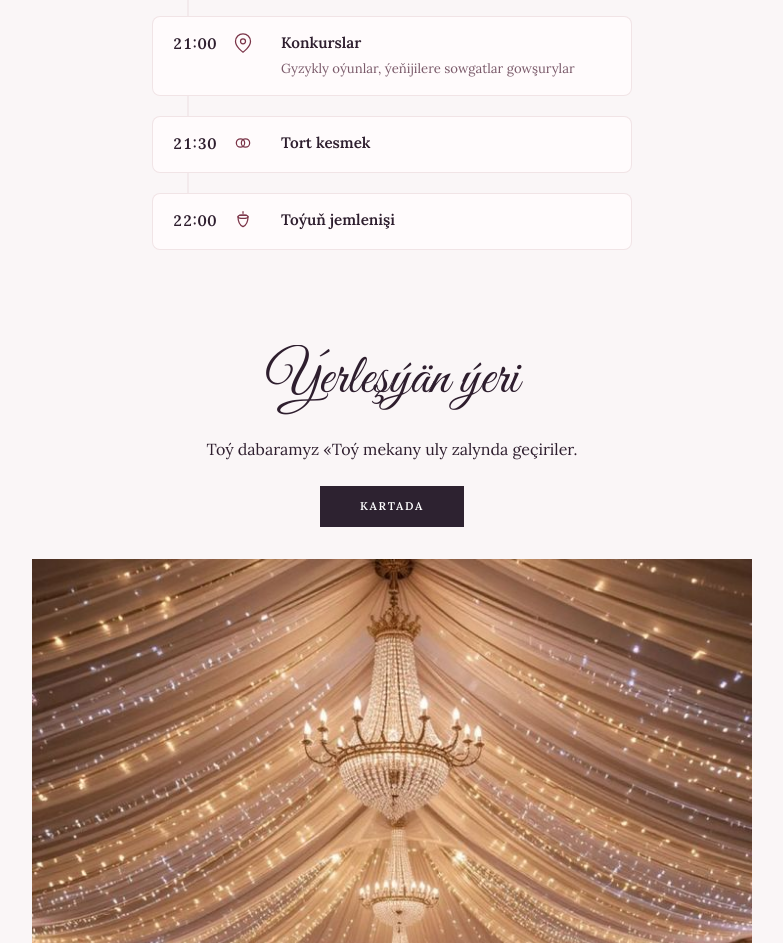
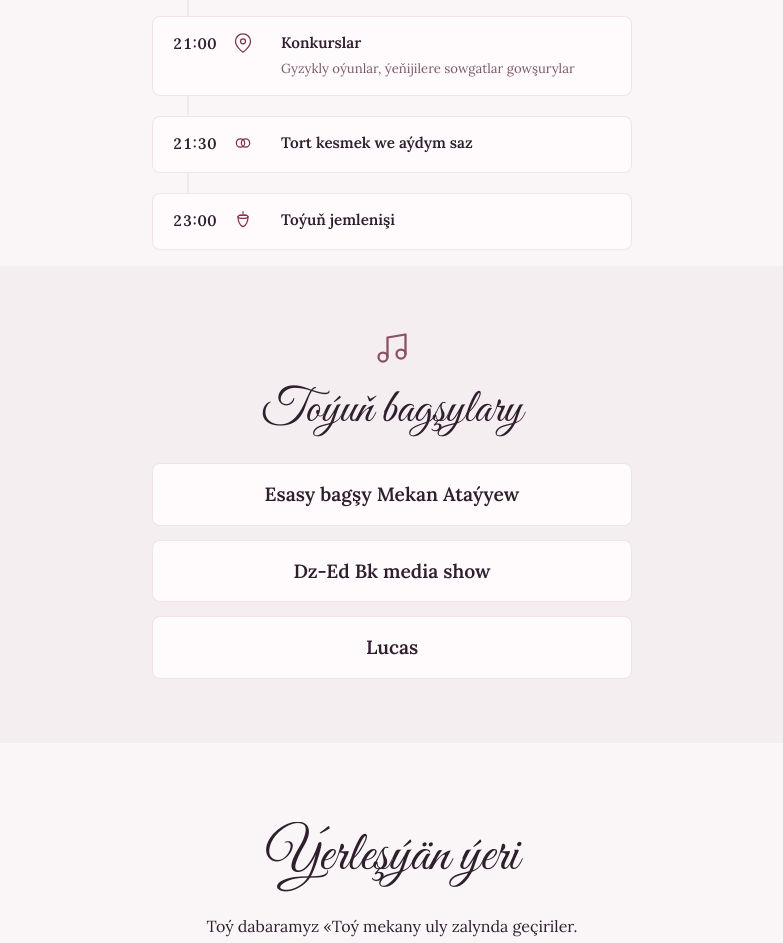
Before and after one commit to Orazovdb/selim-dursun-invitation, a React (Vite) app: page / in a window 1280 px wide. Shown: the part 2280-3223 px from the top of the page, without its empty margins (248-1031 px from the left). Built offline with nearby package versions, Linux system fonts and the light colour scheme.

Commit message:
Add GuestSingers component and update wedding data with new titles and guest singers list

```diff
--- /dev/null
+++ b/src/components/GuestSingers.css
@@ -0,0 +1,78 @@
+.guest-singers-section {
+	padding: 4rem 1.5rem;
+	background: var(--color-bg-soft);
+	color: var(--color-text);
+}
+
+.guest-singers-inner {
+	max-width: 480px;
+	margin: 0 auto;
+	text-align: center;
+}
+
+.guest-singers-icon-wrap {
+	display: flex;
+	justify-content: center;
+	margin-bottom: 1rem;
+	color: var(--color-accent);
+}
+
+.guest-singers-icon {
+	width: 2.25rem;
+	height: 2.25rem;
+	opacity: 0.85;
+}
+
+.guest-singers-title {
+	margin: 0 0 0.75rem;
+	font-family: "Great Vibes", cursive;
+	font-size: clamp(2.25rem, 7vw, 3rem);
+	font-weight: 400;
+	line-height: 1.2;
+	color: var(--color-text);
+}
+
+.guest-singers-intro {
+	margin: 0 0 1.5rem;
+	font-size: clamp(0.9rem, 2.2vw, 1rem);
+	font-weight: 400;
+	line-height: 1.6;
+	color: var(--color-text-muted);
+}
+
+.guest-singers-list {
+	list-style: none;
+	margin: 0;
+	padding: 0;
+	display: flex;
+	flex-direction: column;
+	gap: 0.85rem;
+}
+
+.guest-singers-item {
+	display: flex;
+	flex-direction: column;
+	gap: 0.2rem;
+	padding: 1rem 1.25rem;
+	background: var(--color-bg-card);
+	border: 1px solid var(--color-border);
+	border-radius: 8px;
+	text-align: center;
+	transition: border-color 0.2s;
+}
+
+.guest-singers-item:hover {
+	border-color: var(--color-accent-light);
+}
+
+.guest-singers-name {
+	font-size: clamp(1.05rem, 2.5vw, 1.2rem);
+	font-weight: 600;
+	color: var(--color-text);
+}
+
+.guest-singers-note {
+	font-size: 0.85rem;
+	color: var(--color-text-muted);
+	line-height: 1.4;
+}
--- /dev/null
+++ b/src/components/GuestSingers.tsx
@@ -0,0 +1,63 @@
+import { motion } from "framer-motion";
+import { weddingData } from "../data/wedding";
+import "./GuestSingers.css";
+
+function MusicIcon() {
+	return (
+		<svg
+			className="guest-singers-icon"
+			viewBox="0 0 24 24"
+			fill="none"
+			stroke="currentColor"
+			strokeWidth="1.5"
+			strokeLinecap="round"
+			strokeLinejoin="round"
+			aria-hidden
+		>
+			<path d="M9 18V5l12-2v13" />
+			<circle cx="6" cy="18" r="3" />
+			<circle cx="18" cy="16" r="3" />
+		</svg>
+	);
+}
+
+export function GuestSingers() {
+	const singers = weddingData.guestSingers as readonly { name: string; note: string }[];
+	const visible = singers.filter((s) => s.name.trim().length > 0);
+	if (visible.length === 0) return null;
+
+	return (
+		<section className="guest-singers-section" aria-labelledby="guest-singers-heading">
+			<motion.div
+				className="guest-singers-inner"
+				initial={{ opacity: 0, y: 24 }}
+				whileInView={{ opacity: 1, y: 0 }}
+				viewport={{ once: true }}
+				transition={{ duration: 0.55, ease: "easeOut" }}
+			>
+				<div className="guest-singers-icon-wrap">
+					<MusicIcon />
+				</div>
+				<h2 id="guest-singers-heading" className="guest-singers-title">
+					{weddingData.guestSingersTitle}
+				</h2>
+				<p className="guest-singers-intro">{weddingData.guestSingersIntro}</p>
+				<ul className="guest-singers-list">
+					{visible.map((s, i) => (
+						<motion.li
+							key={`${s.name}-${i}`}
+							className="guest-singers-item"
+							initial={{ opacity: 0, x: -12 }}
+							whileInView={{ opacity: 1, x: 0 }}
+							viewport={{ once: true }}
+							transition={{ duration: 0.4, delay: i * 0.08 }}
+						>
+							<span className="guest-singers-name">{s.name}</span>
+							{s.note && <span className="guest-singers-note">{s.note}</span>}
+						</motion.li>
+					))}
+				</ul>
+			</motion.div>
+		</section>
+	);
+}
--- a/src/components/InvitationContent.tsx
+++ b/src/components/InvitationContent.tsx
@@ -3,6 +3,7 @@ import { weddingData } from "../data/wedding";
 import { Contact } from "./Contact";
 import { Countdown } from "./Countdown";
 import { DateLocation } from "./DateLocation";
+import { GuestSingers } from "./GuestSingers";
 import "./InvitationContent.css";
 import { Schedule } from "./Schedule";
 
@@ -32,6 +33,7 @@ export function InvitationContent() {
 	return (
 		<main className="invitation-content">
 			<Schedule />
+			<GuestSingers />
 			<DateLocation />
 			<Countdown />
 			<Contact />
--- a/src/data/wedding.ts
+++ b/src/data/wedding.ts
@@ -63,7 +63,7 @@ export const weddingData = {
 		},
 		{
 			time: "19:30",
-			title: "Saz we tans bölümi",
+			title: "Ýaşlary garşylamak",
 			description: ""
 		},
 		{
@@ -78,11 +78,11 @@ export const weddingData = {
 		},
 		{
 			time: "21:30",
-			title: "Tort kesmek",
+			title: "Tort kesmek we aýdym saz",
 			description: ""
 		},
 		{
-			time: "22:00",
+			time: "23:00",
 			title: "Toýuň jemlenişi",
 			description: ""
 		}
@@ -98,10 +98,17 @@ export const weddingData = {
 		palette: ["#1a1a1a", "#2c3e50", "#5b2333", "#8a7e6b", "#c4b39a", "#d4c5b0"],
 		note: "Aýdyň reňk gelin üçin saklandy — oňa ýüz tutmaňy haýyş edýäris"
 	},
+	/** Aýdym saz — tüýe gelýän aýdymçylar (adlary wedding.ts-da üýtgediň) */
+	guestSingersTitle: "Toýuň bagşylary",
+	guestSingers: [
+		{ name: "Esasy bagşy Mekan Ataýyew", note: "" },
+		{ name: "Dz-Ed Bk media show", note: "" },
+		{ name: "Lucas", note: "" }
+	],
 	/** Контакты для связи (имя и номер) */
 	contactList: [
 		{ name: "Selim", phone: "+99362320000" },
-		{ name: "Dursun", phone: "+9965259988" },
+		{ name: "Dursun", phone: "+9965259988" }
 	],
 	photos: [
 		"https://picsum.photos/400/500?random=11",
```
